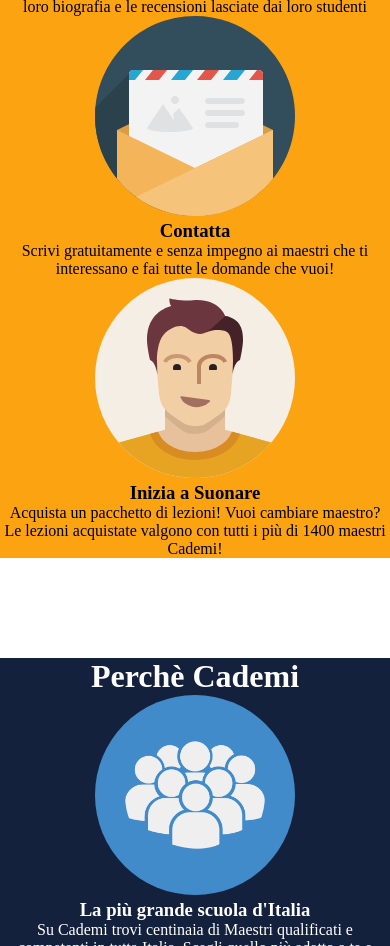
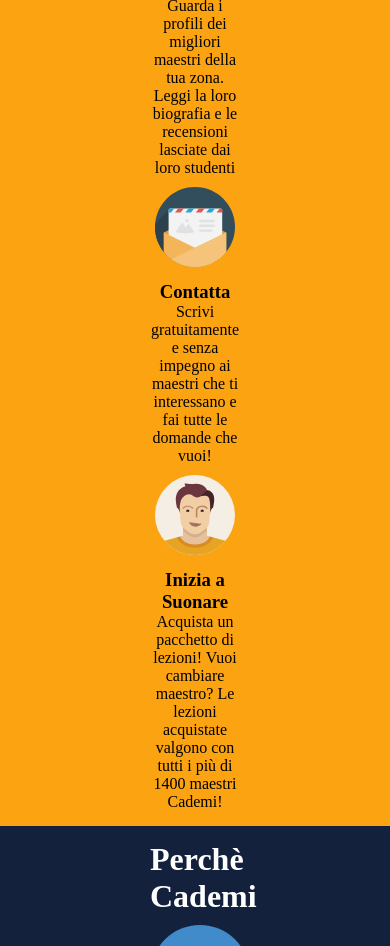
Before and after one commit to LauraStorella/html-css-resp-wannabe-12bool, a plain HTML site: page index.html in a window 390 px wide. Shown: the part 1054-2000 px from the top of the page. Drawn offline with Linux system fonts and the light colour scheme.

Commit message:
modifica css style

```diff
--- a/style.css
+++ b/style.css
@@ -82,4 +82,15 @@ img {
   .wrapper.two {
     background-color: #fca311;
   }
+  .container {
+    padding: 15px 150px;
+    margin: 0;
+  }
+  img {
+    height: 100px;
+    padding: 10px 0;
+  }
+  #why .container img {
+    margin: 10px 0;
+  }
 }
```
Also changed, not shown: index.html (+0 -2 lines).
